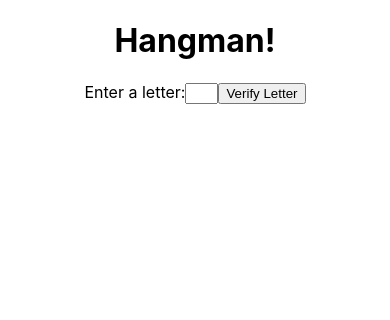
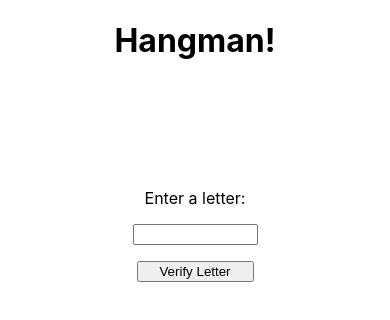
Before and after one commit to gness1804/hangman, a React (Create React App) app: page / in a window 390 px wide. Shown: the top 320 px of the page. Built offline with nearby package versions, Linux system fonts and the light colour scheme.

Commit message:
some mobile styling

```diff
--- a/src/App/index.css
+++ b/src/App/index.css
@@ -14,14 +14,7 @@
 }
 
 .App-header {
-  background-color: #282c34;
-  min-height: 100vh;
-  display: flex;
-  flex-direction: column;
-  align-items: center;
-  justify-content: center;
-  font-size: calc(10px + 2vmin);
-  color: white;
+  margin-bottom: 4rem;
 }
 
 .App-link {
--- a/src/App/index.tsx
+++ b/src/App/index.tsx
@@ -5,10 +5,10 @@ import './index.css';
 function App() {
   return (
     <div className="App">
-      <header>
+      <header className="App-header">
         <h1>Hangman!</h1>
-        <Main />
       </header>
+      <Main />
     </div>
   );
 }
--- /dev/null
+++ b/src/Main/index.css
@@ -0,0 +1,17 @@
+.main-inputs-container {
+  display: flex;
+  flex-direction: column;
+  margin: 0 auto;
+  width: 60vw;
+  align-items: center;
+}
+
+.main-inputs-container-label,
+.main-inputs-container-input-field {
+  margin-bottom: 1rem;
+}
+
+.main-inputs-container-verify-button,
+.main-inputs-container-input-field {
+  width: 50%;
+}
--- a/src/Main/index.tsx
+++ b/src/Main/index.tsx
@@ -2,6 +2,7 @@ import React, { useEffect, useState } from 'react';
 import axios from 'axios';
 import { v4 } from 'uuid';
 import WordLine from '../WordLine';
+import './index.css';
 
 const Main = () => {
   const [word, setWord] = useState('');
@@ -56,7 +57,7 @@ const Main = () => {
   };
 
   return (
-    <div>
+    <div className="main">
       {loading ? (
         <p>Retrieving your word...</p>
       ) : (
@@ -64,10 +65,17 @@ const Main = () => {
       )}
       {!loading && (
         <div>
-          <label htmlFor="letterInput">Enter a letter:</label>
+          <div className="main-inputs-container">
+            <label
+              htmlFor="letterInput"
+              className="main-inputs-container-label"
+            >
+              Enter a letter:
+            </label>
             <input
               id="letterInput"
               type="text"
+              className="main-inputs-container-input-field"
               size={1}
               minLength={1}
               maxLength={1}
@@ -75,7 +83,13 @@ const Main = () => {
               onKeyDown={(e) => handleKeydown(e)}
               value={letter}
             />
-          <button onClick={verifyLetter}>Verify Letter</button>
+            <button
+              onClick={verifyLetter}
+              className="main-inputs-container-verify-button"
+            >
+              Verify Letter
+            </button>
+          </div>
           {failedLetters.sort().map((_letter) => (
             <div key={v4()}>{_letter}</div>
           ))}
--- /dev/null
+++ b/src/WordLine/index.css
@@ -0,0 +1,7 @@
+.word-line {
+  display: flex;
+  align-items: center;
+  justify-content: space-around;
+  max-width: 60vw;
+  margin: 0 auto 4rem;
+}
--- a/src/WordLine/index.tsx
+++ b/src/WordLine/index.tsx
@@ -1,5 +1,6 @@
 import React from 'react';
 import { v4 } from 'uuid';
+import './index.css';
 
 interface Props {
   word: string;
@@ -8,7 +9,7 @@ interface Props {
 
 const WordLine = ({ word, successfulLetters }: Props) => {
   return (
-    <div>
+    <div className="word-line">
       {word.split('').map((letter) => {
         if (successfulLetters.includes(letter)) {
           return <div key={v4()}>{letter}</div>;
```
Lines whose indentation alone changed are shown as unchanged.
